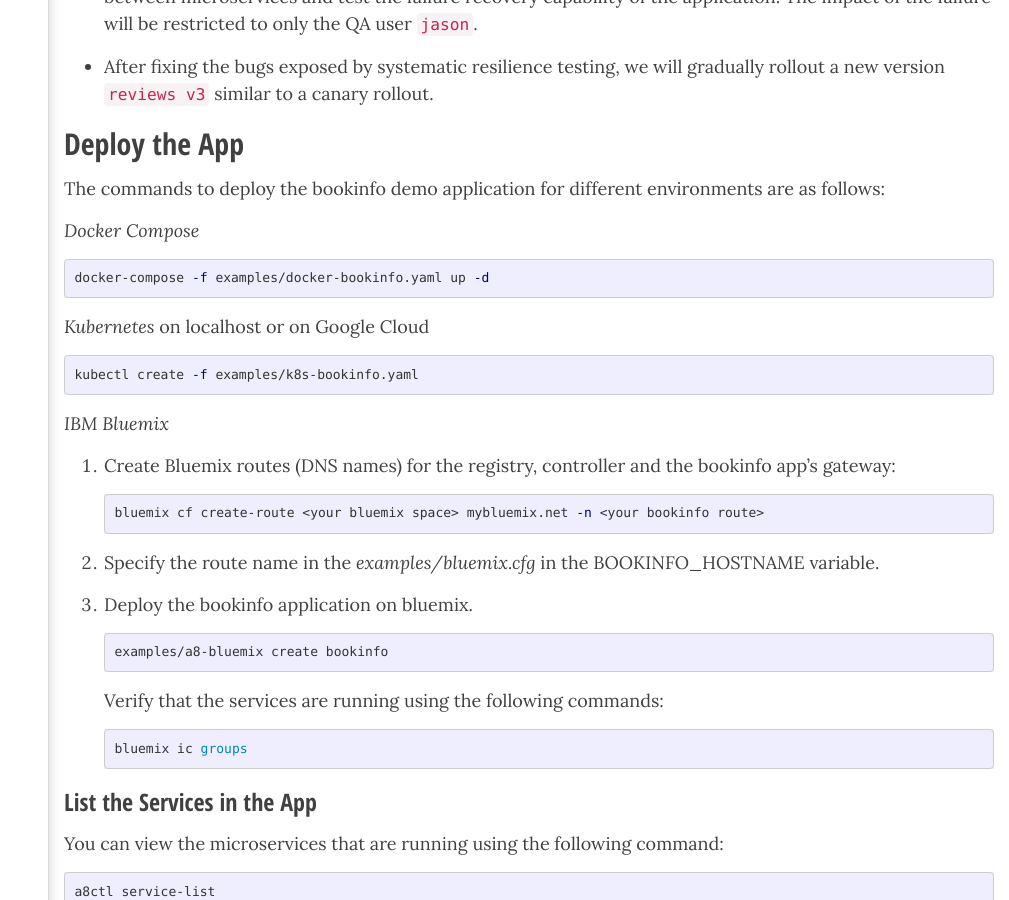
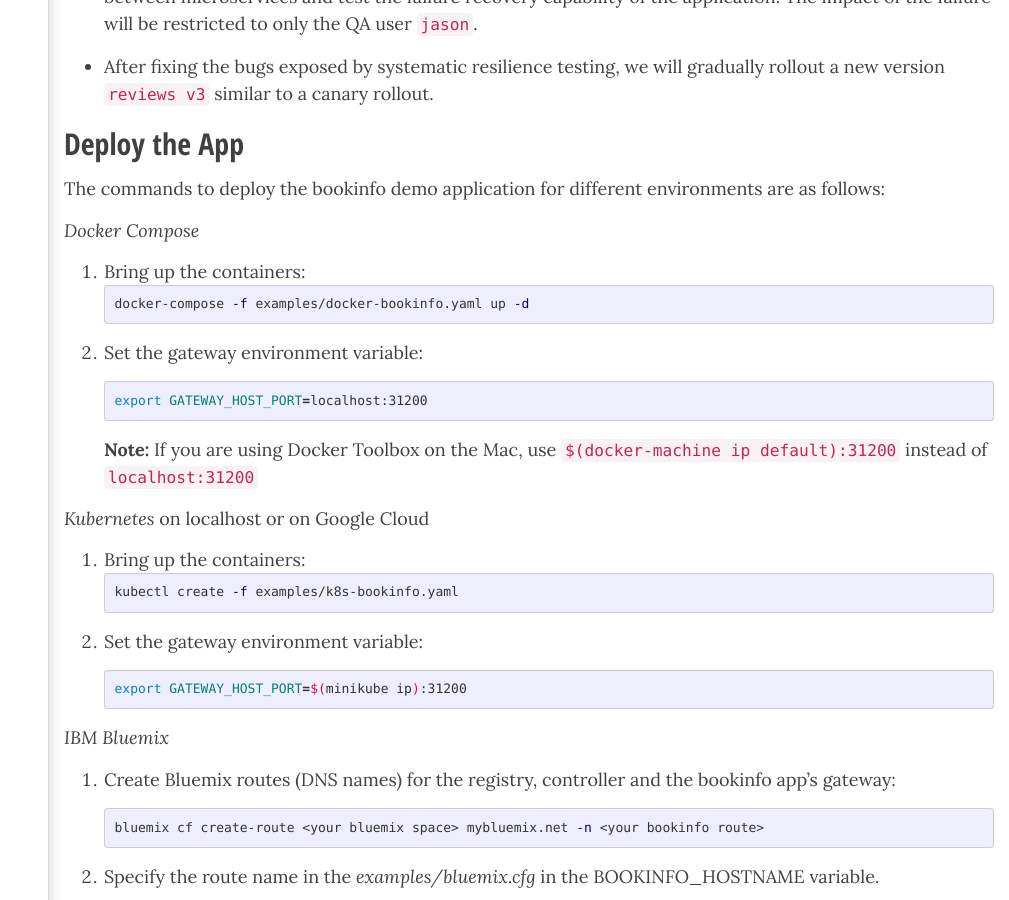
Before and after one commit to amalgam8/amalgam8.github.io, a Jekyll site: the page built from _docs/1-demo/bookinfo.md, in a window 1280 px wide and 900 px high, scrolled down 1282 px. Shown: the whole window, without its empty margins (271-1280 px from the left). Built offline with Jekyll 4.4.1, drawn with Linux system fonts in a browser that asks for light colours; nearby versions of some CDN libraries; some of the changed text lies outside the part shown.

Commit message:
Including an environment variable GATEWAY_HOST_PORT for easier access (#95)
The gateway host and port would change based on if you were using docker-compose/kubernetes/Bluemix.
Saving this as an environment variable at the beginning and using that throughout would save some confusion on the users part.

````diff
--- a/_docs/1-demo/bookinfo.md
+++ b/_docs/1-demo/bookinfo.md
@@ -57,15 +57,33 @@
 
 _Docker Compose_
 
+1. Bring up the containers:
 ```bash
 docker-compose -f examples/docker-bookinfo.yaml up -d
 ```
 
+1. Set the gateway environment variable:
+
+   ```bash
+   export GATEWAY_HOST_PORT=localhost:31200
+   ```
+
+   **Note:** If you are using Docker Toolbox on the Mac, use
+   `$(docker-machine ip default):31200` instead of
+   `localhost:31200`
+
 _Kubernetes_ on localhost or on Google Cloud
 
-```bash
-kubectl create -f examples/k8s-bookinfo.yaml
-```
+1. Bring up the containers:
+   ```bash
+   kubectl create -f examples/k8s-bookinfo.yaml
+   ```
+
+1. Set the gateway environment variable:
+
+   ```bash
+   export GATEWAY_HOST_PORT=$(minikube ip):31200
+   ```
 
 _IBM Bluemix_
 
@@ -87,6 +105,12 @@
 
    ```bash
    bluemix ic groups
+   ```
+
+1. Set the gateway environment variable:
+
+   ```bash
+   export GATEWAY_HOST_PORT=helloworld.mybluemix.net
    ```
 
 ### List the Services in the App
@@ -158,9 +182,10 @@
 displayed.  Notice that the `productpage` is displayed, with no rating
 stars since `reviews:v1` does not access the ratings service.
 
-**Note**: Replace `GATEWAY_HOST_PORT` above with the host and port where
-the Amalgam8 gateway is running in your environment (e.g., `localhost:32000`,
-`<minikube_ip>:32000`, `bookinfo.mybluemix.net`)
+**Note**: Replace `GATEWAY_HOST_PORT` with the output of the following command:
+```bash
+echo $GATEWAY_HOST_PORT
+```
 
 ## Content-based routing
 
````
Also changed, not shown: _docs/1-demo/helloworld.md (+47 -27 lines).
